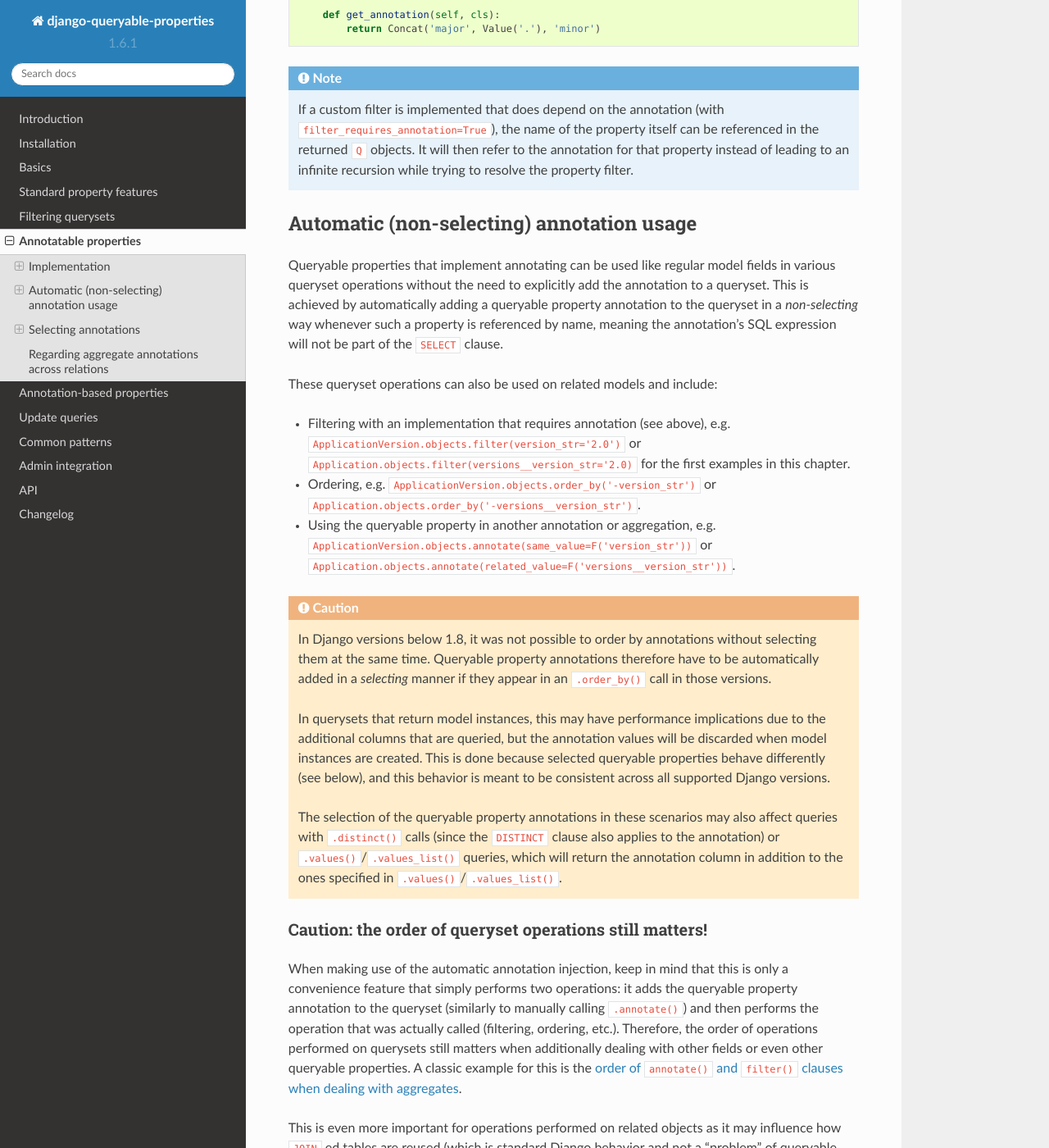
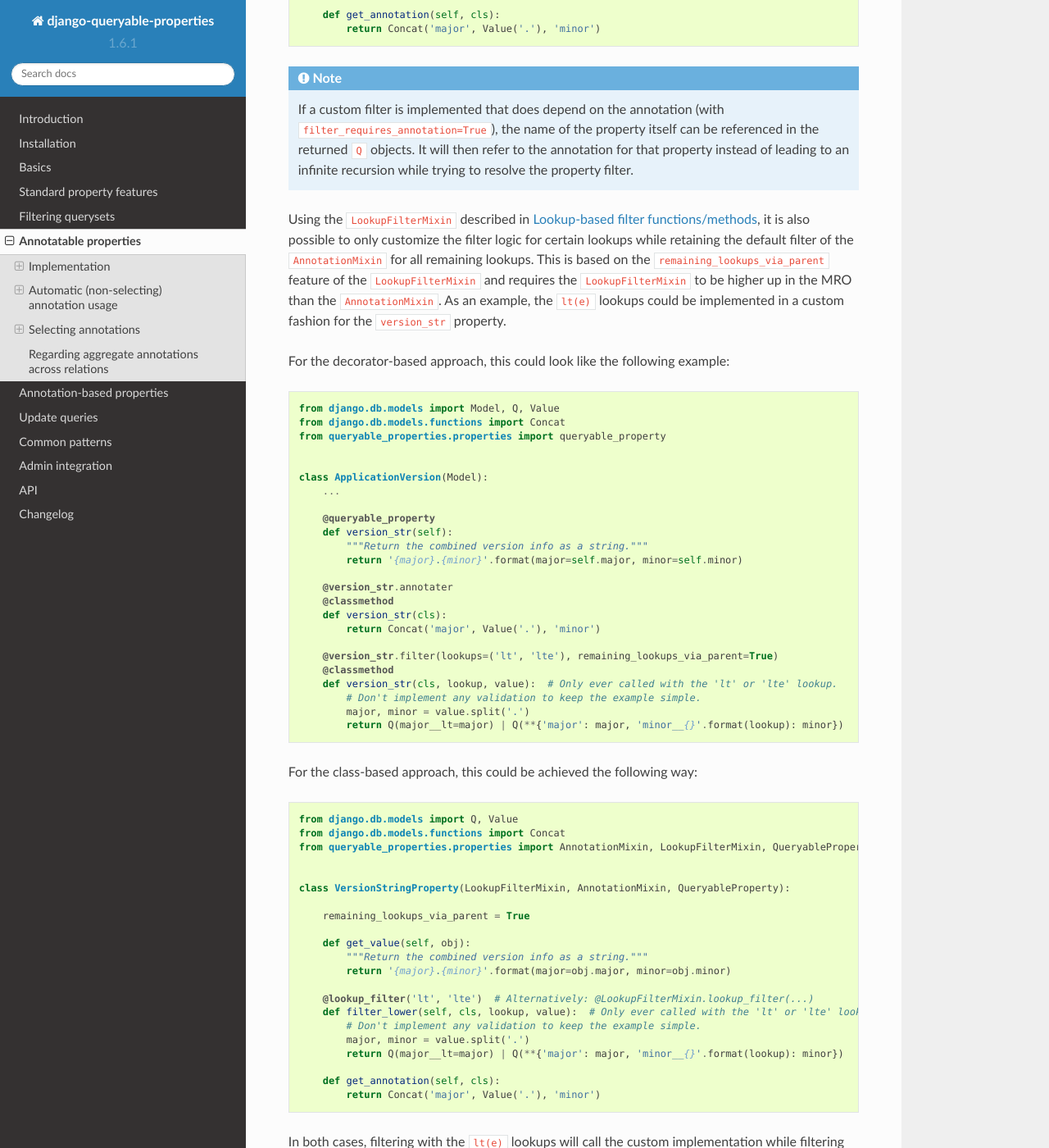
Before and after one commit to W1ldPo1nter/django-queryable-properties, a Sphinx documentation site: the page built from docs/annotations.rst, in a window 1280 px wide and 1400 px high, scrolled down 3585 px. Shown: the whole window at 82% size. Built offline with Sphinx 7.4.7 and the Read the Docs theme 2.0.0, drawn with Linux system fonts in a browser that asks for light colours; some of the changed text lies outside the part shown.

Commit message:
Documented the remaining_lookups_via_parent feature

```diff
--- a/docs/annotations.rst
+++ b/docs/annotations.rst
@@ -169,6 +169,72 @@ For the class-based approach, the class (or instance) attribute ``filter_require
    If a custom filter is implemented that does depend on the annotation (with ``filter_requires_annotation=True``), the
    name of the property itself can be referenced in the returned ``Q`` objects. It will then refer to the annotation
    for that property instead of leading to an infinite recursion while trying to resolve the property filter.
+
+Using the ``LookupFilterMixin`` described in :ref:`filters:Lookup-based filter functions/methods`, it is also possible
+to only customize the filter logic for certain lookups while retaining the default filter of the ``AnnotationMixin``
+for all remaining lookups.
+This is based on the ``remaining_lookups_via_parent`` feature of the ``LookupFilterMixin`` and requires the
+``LookupFilterMixin`` to be higher up in the MRO than the ``AnnotationMixin``.
+As an example, the ``lt(e)`` lookups could be implemented in a custom fashion for the ``version_str`` property.
+
+For the decorator-based approach, this could look like the following example:
+
+.. code-block:: python
+
+    from django.db.models import Model, Q, Value
+    from django.db.models.functions import Concat
+    from queryable_properties.properties import queryable_property
+
+
+    class ApplicationVersion(Model):
+        ...
+
+        @queryable_property
+        def version_str(self):
+            """Return the combined version info as a string."""
+            return '{major}.{minor}'.format(major=self.major, minor=self.minor)
+
+        @version_str.annotater
+        @classmethod
+        def version_str(cls):
+            return Concat('major', Value('.'), 'minor')
+
+        @version_str.filter(lookups=('lt', 'lte'), remaining_lookups_via_parent=True)
+        @classmethod
+        def version_str(cls, lookup, value):  # Only ever called with the 'lt' or 'lte' lookup.
+            # Don't implement any validation to keep the example simple.
+            major, minor = value.split('.')
+            return Q(major__lt=major) | Q(**{'major': major, 'minor__{}'.format(lookup): minor})
+
+For the class-based approach, this could be achieved the following way:
+
+.. code-block:: python
+
+    from django.db.models import Q, Value
+    from django.db.models.functions import Concat
+    from queryable_properties.properties import AnnotationMixin, LookupFilterMixin, QueryableProperty
+
+
+    class VersionStringProperty(LookupFilterMixin, AnnotationMixin, QueryableProperty):
+
+        remaining_lookups_via_parent = True
+
+        def get_value(self, obj):
+            """Return the combined version info as a string."""
+            return '{major}.{minor}'.format(major=obj.major, minor=obj.minor)
+
+        @lookup_filter('lt', 'lte')  # Alternatively: @LookupFilterMixin.lookup_filter(...)
+        def filter_lower(self, cls, lookup, value):  # Only ever called with the 'lt' or 'lte' lookup.
+            # Don't implement any validation to keep the example simple.
+            major, minor = value.split('.')
+            return Q(major__lt=major) | Q(**{'major': major, 'minor__{}'.format(lookup): minor})
+
+        def get_annotation(self, cls):
+            return Concat('major', Value('.'), 'minor')
+
+In both cases, filtering with the ``lt(e)`` lookups will call the custom implementation while filtering with any other
+lookup will fall back to the annotation-based filter implementation of the ``AnnotationMixin`` due to the
+``LookupFilterMixin`` being higher up in the MRO and the ``AnnotationMixin`` therefore being considered its base class.
 
 Automatic (non-selecting) annotation usage
 ------------------------------------------
@@ -355,6 +421,8 @@ For the ``version_str`` property from the examples above, this could be achieved
 
 Notes:
 
+- Due to the explicit selections, the selected properties always behave like cached properties as is the case for
+  ``select_properties``.
 - Unlike the ``select_properties`` queryset method described above, the query paths supplied to
   ``prefetch_queryable_properties`` may contain the lookup separator (``__``) to reference queryable properties on
   related objects (even via many-to-many relations) and populate the queryable property cache on these objects.
```
Also changed, not shown: docs/filters.rst (+16 -0 lines), 1 other file.
